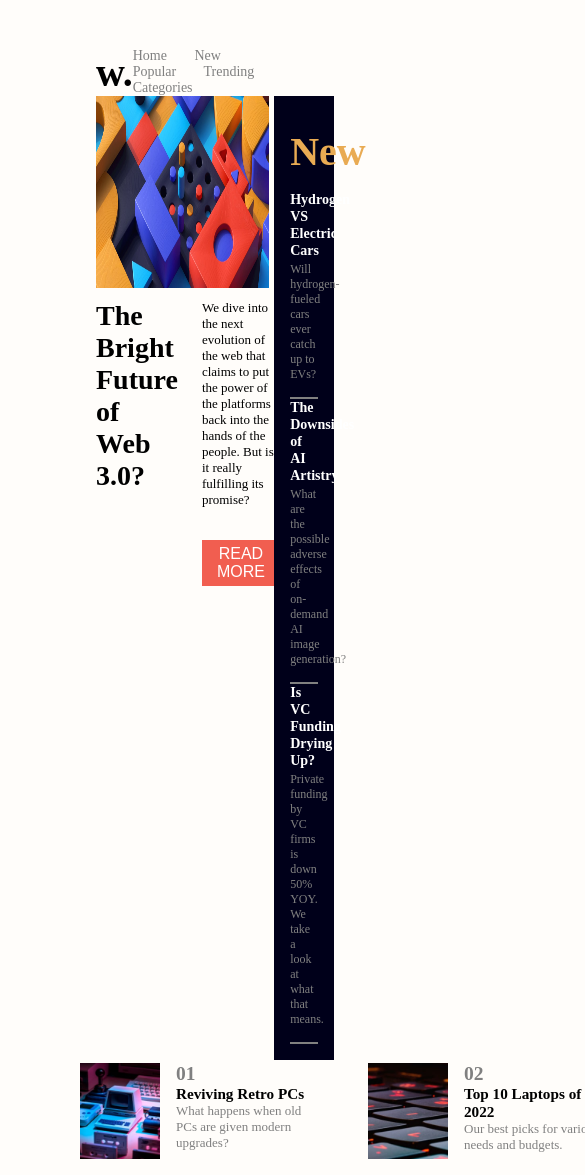
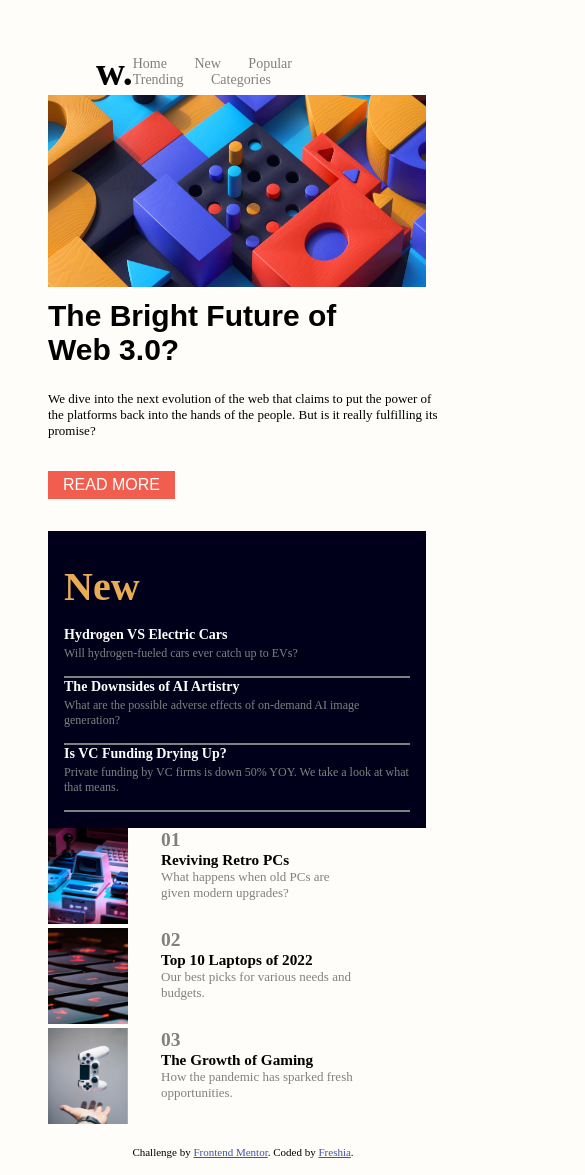
Before and after one commit to Freshia-Njoki/News-homepage, a plain HTML site: page index.html in a window 390 px wide. Shown: the top 1175 px of the page, 585 px wide, since content can reach past the window. Drawn offline with Linux system fonts and the light colour scheme.

Commit message:
responsiveness

```diff
--- a/index.html
+++ b/index.html
@@ -51,7 +51,7 @@
         <div class="content">
           <div class="quiz">
             <b
-              >The Bright <br />Future of <br />
+              >The Bright Future of
               Web 3.0?</b
             >
           </div>
--- a/style.css
+++ b/style.css
@@ -46,8 +46,9 @@ h1 {
   font-size: 40px;
 }
 .quiz {
-  font-weight: 1000;
-  font-size: 28px;
+  font-weight: 900;
+  font-size: 30px;
+  font-family: Arial, Helvetica, sans-serif;
   width: 80%;
 }
 
@@ -105,23 +106,81 @@ button {
 footer {
   display: flex;
   flex-direction: row;
-  padding: 0.2rem 2rem;
+  padding: 0rem 3rem 0rem 0rem;
+  width: 90vw;
+  justify-content: center;
+  text-align: center;
 }
 
 .footer-content {
   color: grey;
-  width: 9rem;
+  margin: 1px;
+  width: 10rem;
+  text-align: left;
 }
 .first,
 .second,
 .third {
   display: flex;
   flex-direction: row;
-  margin-right: 2rem;
-  gap: 1rem;
+  margin: 1rem auto 0rem 3rem;
+  /* border: 2px solid red; */
   font-size: 13px;
+  gap: 2rem;
 }
 
 .footer-content > h3 {
   color: black;
 }
+
+
+@media only screen and (max-width: 768px){
+  body{
+    width: 100%;
+
+    .menu{
+
+    }
+
+    .main-container {
+      display: flex;
+      flex-direction: column;
+      padding: 0;
+    }
+    .left-container{
+      width: 100%;
+      /* border: 2px solid red; */
+    }
+
+    .content {
+      display: flex;
+      flex-direction: column;
+      width: 100%;
+    }
+    .right-container{
+      width: 97%;
+      margin-right: 1rem;
+    }
+    footer {
+      display: flex;
+      flex-direction: column;
+      margin: 0rem;
+      width: 100%;
+      padding: rem;
+    }
+    .footer-content{
+      width: 97%;
+    }
+    .first,
+.second,
+.third {
+  display: flex;
+  flex-direction: row;
+  margin: 0;
+  font-size: 13px;
+  width: 100%;
+}
+  }
+
+
+}
```
